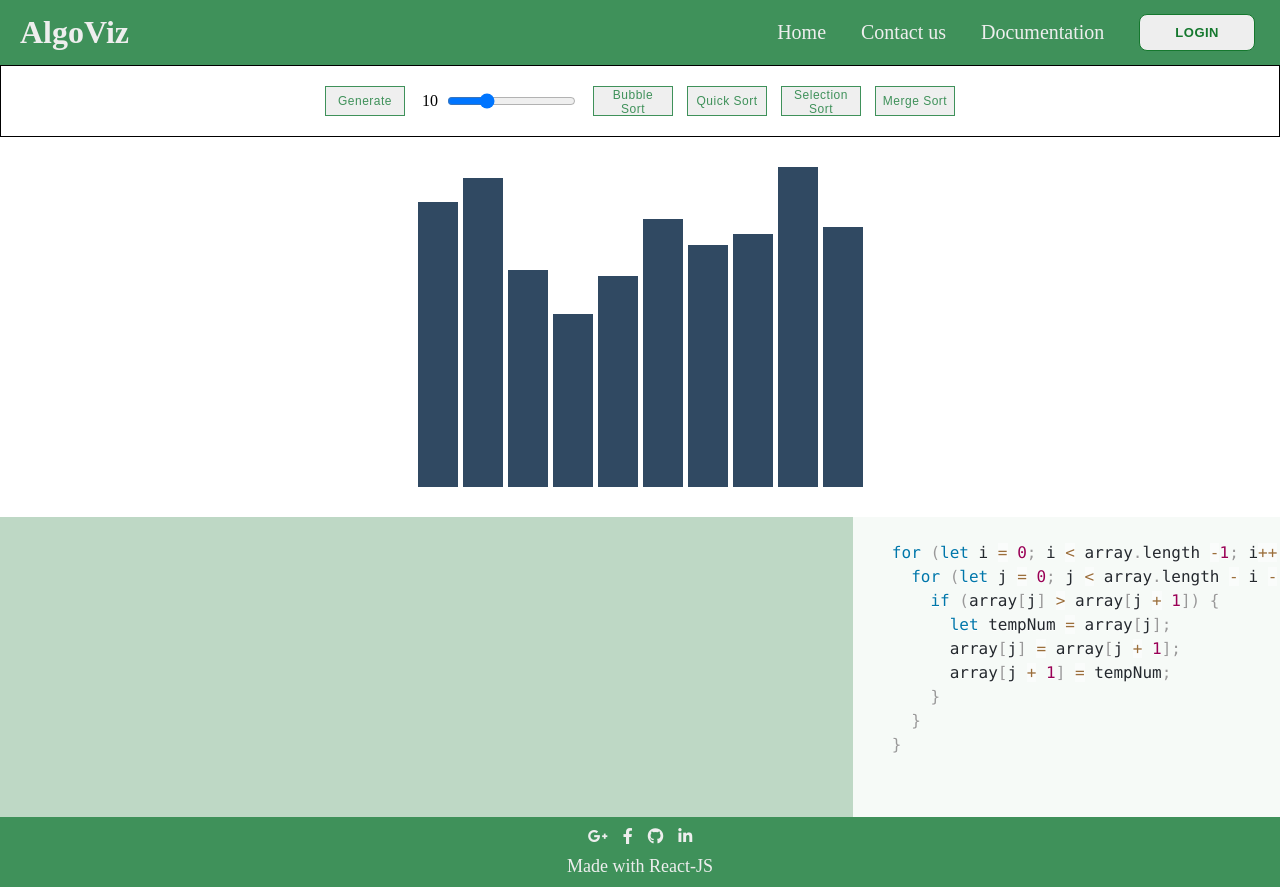
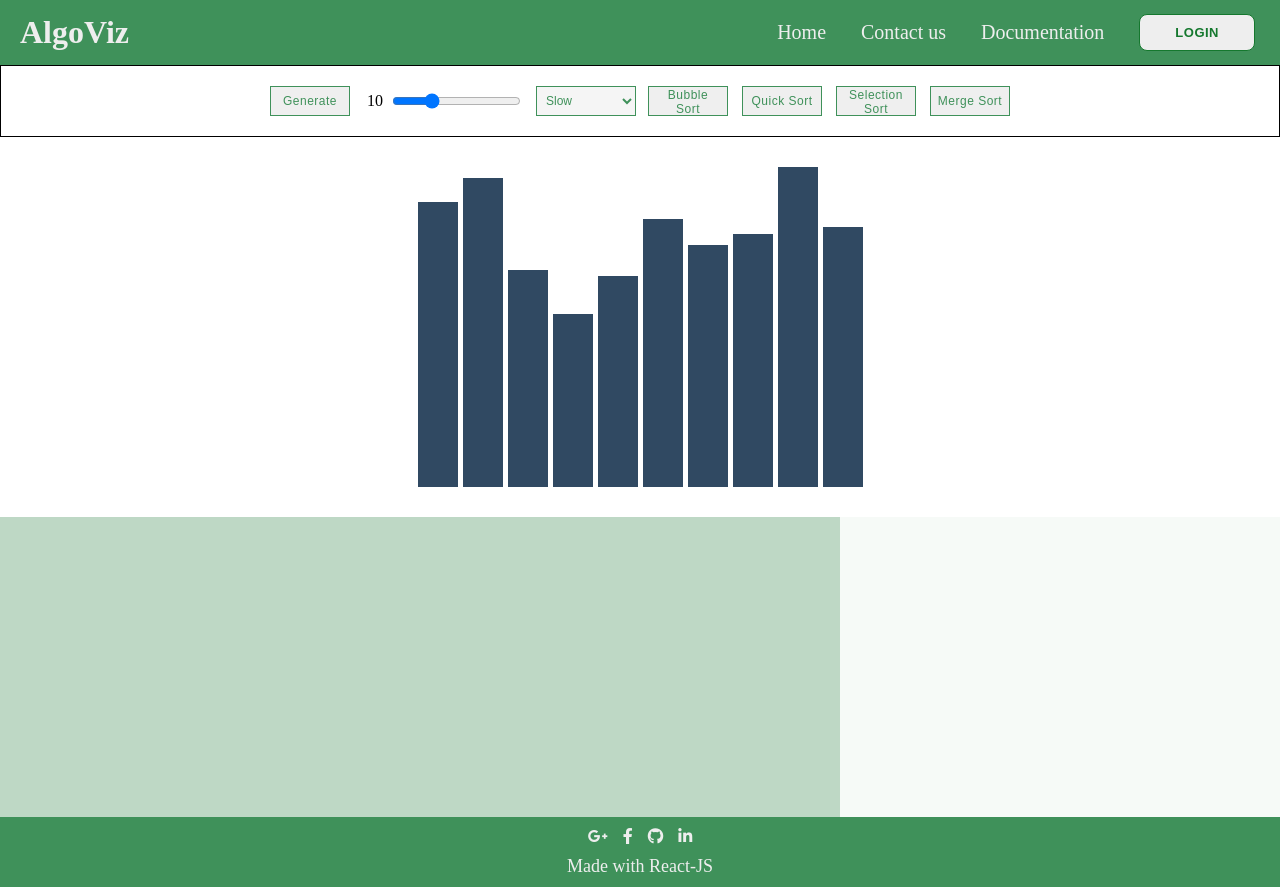
Before and after one commit to YeYintAungNaing/AlgoViz, a React (Vite) app: page /AlgoViz/sortingVisualizer in a window 1280 px wide. Built offline with nearby package versions, Linux system fonts and the light colour scheme.

Commit message:
added code snippet

```diff
--- a/src/algorithms/BubbleSort.js
+++ b/src/algorithms/BubbleSort.js
@@ -25,3 +25,16 @@ export function bubbleSort(array) {
 // function getSwapNumPairs() {
 //     return numSwaps
 // }
+
+
+export const bubbleSortcodeSnippet = `
+    for (let i = 0; i < array.length -1; i++) {
+      for (let j = 0; j < array.length - i - 1; j++)
+        if (array[j] > array[j + 1]) {
+          let tempNum = array[j];
+          array[j] = array[j + 1];
+          array[j + 1] = tempNum;
+        }
+      }
+    }
+  `
--- a/src/algorithms/Selection.js
+++ b/src/algorithms/Selection.js
@@ -20,10 +20,23 @@ export function selectionSort(array) {
         numSwaps.push([i, minIndex, true])
         array[minIndex] =  array[i]
         array[i] = minNum
-
     }
     return numSwaps
     //return array
 }
 
 //console.log(selectionSort(arr))
+
+export const selectionSortCodeSnippet = `
+for (let i = 0; i < array.length-1 ;  i++) {
+        let minNum = array[i]
+        let minIndex = i
+        for (let j = i; j < array.length - 1; j++) {
+            if (minNum > array[j+1]) {
+                minNum = array[j+1]
+                minIndex = j + 1
+            }
+        }
+        array[minIndex] =  array[i]
+        array[i] = minNum
+}`
--- a/src/pages/Home.jsx
+++ b/src/pages/Home.jsx
@@ -1,5 +1,4 @@
 import { Link } from "react-router-dom"
-import placeHolderTom from "../imgs/placeholder.jpeg"
 import sortingImg from "../imgs/sortingImg.png"
 import pathFinderImg from "../imgs/pathfinderImg.png"
 import dsImg from "../imgs/DsImg.png"
--- a/src/pages/SortingVisualizer/SortingVisualizer.jsx
+++ b/src/pages/SortingVisualizer/SortingVisualizer.jsx
@@ -1,7 +1,7 @@
 import { useEffect, useState } from 'react'
 import './SortingVisualizer.scss'
-import  {bubbleSort}  from '../../algorithms/BubbleSort.js';
-import { selectionSort } from '../../algorithms/Selection.js';
+import  {bubbleSort, bubbleSortcodeSnippet}  from '../../algorithms/BubbleSort.js';
+import { selectionSort, selectionSortCodeSnippet } from '../../algorithms/Selection.js';
 import 'prismjs/themes/prism.css';
 import Prism from 'prismjs';
 
@@ -12,6 +12,9 @@ function SortingVisualizer() {
   const [isLoaded, setIsLoaded] = useState(false)
   const [isAnimating, setIsAnimating] = useState(false)
   const [message, setMessage] = useState('')
+  const [currentAlgo, setCurrentAlgo] = useState('')
+  const [explanation, setExplanation] = useState(['', null])
+  const [speed, setSpeed] = useState(1000)
 
 
   useEffect(()=>{
@@ -27,23 +30,21 @@ function SortingVisualizer() {
 
   }, [isLoaded])
 
+  useEffect(()=>{
+    if (currentAlgo === 'bubbleSort') {
+      setExplanation(['bubbleSort', bubbleSortcodeSnippet])
+    }
+    else if (currentAlgo === 'selectionSort') {
+      setExplanation(['selectionSort', selectionSortCodeSnippet])
+    }
+
+  }, [currentAlgo])
+
   useEffect(() => {
-    Prism.highlightAll();  // Ensures Prism.js highlights the code when the component is mounted
-  }, []);
+    Prism.highlightAll();  // highlights the code whenever explanation[1] is changed
+  }, [explanation]);
 
-  const codeSnippet = `
-    for (let i = 0; i < array.length -1; i++) {
-      for (let j = 0; j < array.length - i - 1; j++)
-        if (array[j] > array[j + 1]) {
-          let tempNum = array[j];
-          array[j] = array[j + 1];
-          array[j + 1] = tempNum;
-        }
-      }
-    }
-  `;
-
-  //console.log('redered')
+  //console.log('rendered')
 
   function generateArray(e) {
     e.preventDefault()
@@ -60,6 +61,22 @@ function SortingVisualizer() {
     setArraySize(e.target.value)
   }
 
+  function handleSpeedChange(e) {
+    const value = e.target.value;
+    if (value === 'slow') {
+      setSpeed(1000);
+    }
+    else if (value === 'normal') {
+      setSpeed(600);
+    }
+    else if (value === 'fast') {
+      setSpeed(300);
+    }
+    else if (value === 'superfast') {
+      setSpeed(50);
+    }
+  }
+
   function startBubbleSort(e) {
       e.preventDefault()
       if(isAnimating) {
@@ -67,6 +84,7 @@ function SortingVisualizer() {
         return
       }
       setIsAnimating(true)
+      setCurrentAlgo('bubbleSort')
       let copyArray = array.slice()
       let swapHistory = bubbleSort(copyArray)
       //console.log(swapHistory)
@@ -88,7 +106,7 @@ function SortingVisualizer() {
     }
 
     setIsAnimating(true)
-
+    setCurrentAlgo('selectionSort')
     let copyArray = array.slice()
     let swapHistory = selectionSort(copyArray)
     animateSorting(swapHistory, copyArray)
@@ -98,6 +116,7 @@ function SortingVisualizer() {
     e.preventDefault()
     window.alert('Have not implemented yet')
   }
+  //console.log(explanation)
 
   function animateSorting(swapHistory, sortedArray) {
     for (let i = 0; i < swapHistory.length; i++) {
@@ -121,20 +140,20 @@ function SortingVisualizer() {
             barTwo.style.height = barOneHeight;
             document.getElementById(barOneIndex).className = 'sorting-bar swapped'
             document.getElementById(barTwoIndex).className = 'sorting-bar swapped'
-          }, 300);
+          }, speed * 0.3);
         }
         setTimeout(() => {
           document.getElementById(barOneIndex).classList.remove('comparing', 'swapped');
           document.getElementById(barTwoIndex).classList.remove('comparing', 'swapped');
-        }, 700);
+        }, speed * 0.7);
 
-      }, 1000 * i);   // total time for each comparison pair ( make sure all the animation time in this block is shorter than this)
+      }, speed * i);   // total time for each comparison pair ( make sure all the animation time in this block is shorter than this)
 
       if (i === swapHistory.length - 1) {
         setTimeout(() => {
           setArray(sortedArray)
           setIsAnimating(false)
-        }, 1100 * i);   // if the timing is off, the last swap will happen after the array state update and messed up the last two bar order
+        }, speed * 1.2 * i);   // if the timing is off, the last swap will happen after the array state update and messed up the last two bar order
       }
     }
   }
@@ -153,6 +172,14 @@ function SortingVisualizer() {
             value={arraySize}
             onChange={handleSliderChange}
           />
+        </div>
+        <div className='adjustSpeed'>
+          <select onChange={handleSpeedChange}>
+            <option value="slow">Slow</option>
+            <option value="normal">Normal</option>
+            <option value="fast">Fast</option>
+            <option value="superfast">Super Fast</option>
+          </select>
         </div>
         <button onClick={startBubbleSort}>Bubble Sort</button>
         <button onClick={startQuickSort}>Quick Sort</button>
@@ -174,11 +201,11 @@ function SortingVisualizer() {
       </div>
       <div className="explanation">
         <div className='word-explanation'>
-          <div>{message}</div>
+          <div>{explanation[0]}</div>
         </div>
         <pre className='code-explanation'>
           <code className="language-javascript">
-            {codeSnippet}
+          {explanation[1]}
           </code>
         </pre>
       </div>
--- a/src/pages/SortingVisualizer/SortingVisualizer.scss
+++ b/src/pages/SortingVisualizer/SortingVisualizer.scss
@@ -25,6 +25,26 @@
 
             &:hover {
                 background-color: #bed8c5;
+            }
+        }
+
+        .adjustSpeed {
+            margin: 0px 5px;
+
+            select{
+                height: 30px;
+                border: 1px solid rgb(63, 145, 90);
+
+                width: 100px;
+                background-color: #f5f5f5;
+                color: rgb(63, 145, 90);
+                padding: 0px 5px;
+                font-size: 12px;
+                cursor: pointer;
+
+                &:hover {
+                    background-color: #bed8c5;
+                }
             }
         }
 
@@ -86,6 +106,7 @@
             padding: 0;       // without this the scroll bar will be covered by the footer
             margin: 0;
             height: 300px;
+            padding-left: 20px;
             overflow-x: auto;
 
 
```
